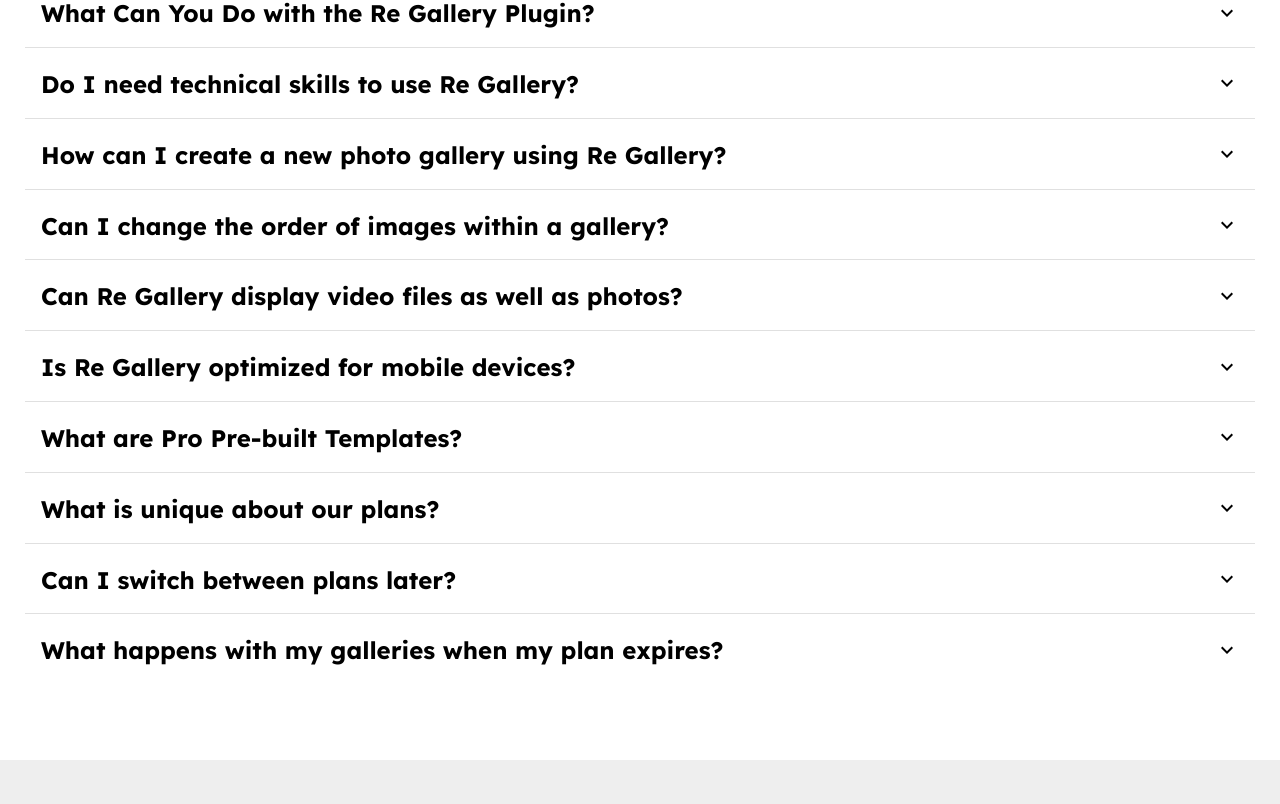
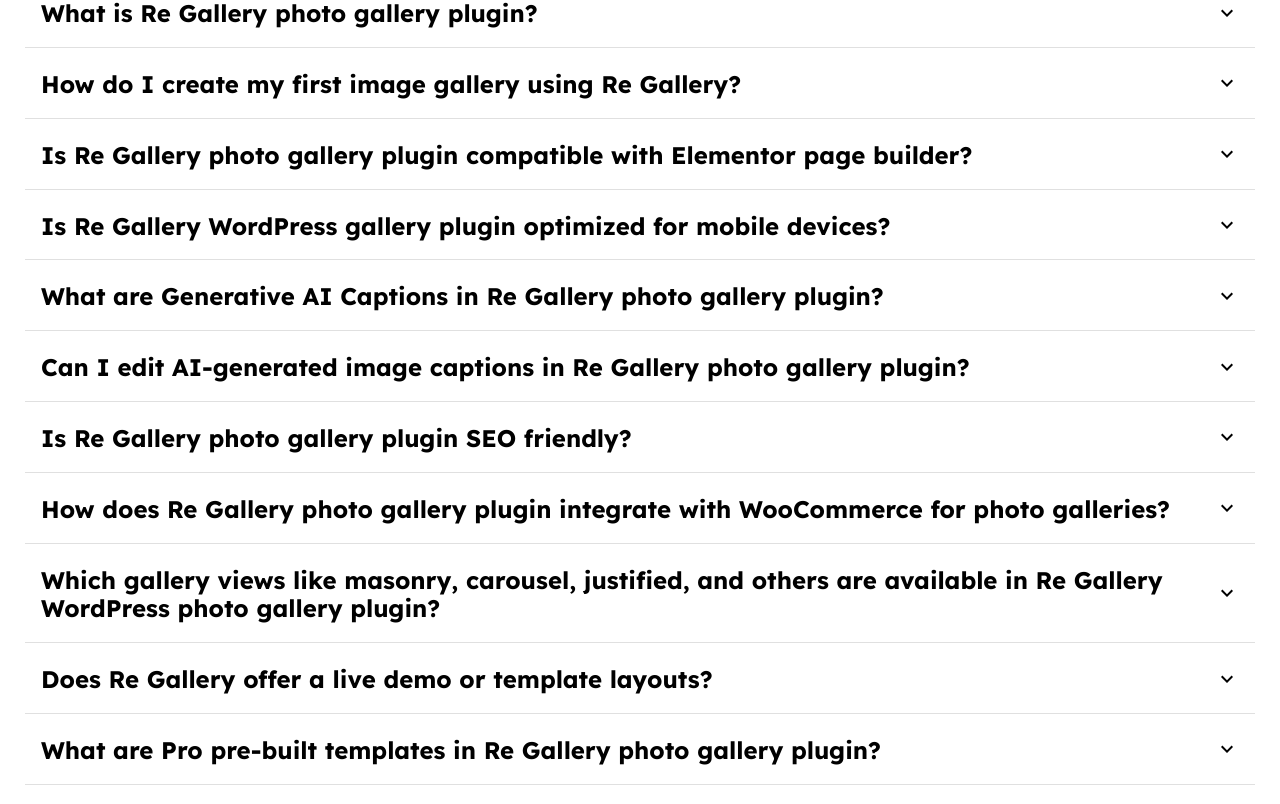
Before and after one commit to GrigorHarutyunian/regallery, a React (Vite) app: page / in a window 1280 px wide. Shown: the part 5016-5820 px from the top of the page. Built offline with nearby package versions, Linux system fonts and the light colour scheme.

Commit message:
changed faq + changed some texts and links in demo and views data

```diff
--- a/src/components/demo/demo-data.tsx
+++ b/src/components/demo/demo-data.tsx
@@ -60,7 +60,7 @@ export const dataDemo = [
     title: "Justified",
     description:
       "Display images in clean, evenly-aligned rows, automatically adjusted to fit the width for a sleek and balanced layout.",
-    demoPath: "https://regallery.team/core/reacg/smart-rows/",
+    demoPath: "https://regallery.team/core/justified/",
     path: (
       <g
         xmlns="http://www.w3.org/2000/svg"
--- a/src/components/faq/faq-data.tsx
+++ b/src/components/faq/faq-data.tsx
@@ -1,82 +1,128 @@
 export const faqData = [
   {
-    title: "What Can You Do with the Re Gallery Plugin?",
+    title: "What is Re Gallery photo gallery plugin?",
     description:
-      "The Re Gallery plugin helps you create attractive photo galleries on your website. You can display your photos in a neat and appealing manner. This applies to photographers, businesses showcasing products, and individuals sharing personal memories.",
+      "Re Gallery is a responsive WordPress photo gallery plugin that lets you easily create image galleries in WordPress with drag-and-drop tools, AI-generated image captions, and pre-designed gallery templates. It's compatible with major page builders like Gutenberg, Elementor, WPBakery, and Divi, and supports WooCommerce photo gallery integration for eCommerce sites.",
     panelId: "panel1",
     summeryID: "panel1bh-header",
   },
   {
-    title: "Do I need technical skills to use Re Gallery?",
+    title: "How do I create my first image gallery using Re Gallery?",
     description:
-      "The design allows anyone to easily create and manage stunning photo galleries on their website, making it user-friendly.",
+      "Go to Re Gallery > Add New Gallery in your WordPress dashboard. Upload images using the drag and drop interface, choose a pre-designed gallery template, customize with AI captions, hover effects, or lightbox, then insert it into any page using shortcode or your page builder (Gutenberg, Elementor, WPBakery, Divi).",
     panelId: "panel2",
     summeryID: "panel2bh-header",
   },
   {
-    title: "How can I create a new photo gallery using Re Gallery?",
-    description: (
-      <span>
-        To make a new photo gallery with Re Gallery, go to your WordPress
-        dashboard. Click on Re Gallery and select `Add New Gallery.` <br></br>{" "}
-        Easily upload your photos, organize them, customize settings, and
-        display the gallery on your website with the Re Gallery widget.{" "}
-        <br></br>
-        Compatible with popular builders like Gutenberg, Elementor, and Divi.
-        Just add a shortcode to your site.
-      </span>
-    ),
+    title:
+      "Is Re Gallery photo gallery plugin compatible with Elementor page builder?",
+    description:
+      "Re Gallery works seamlessly with Gutenberg, Elementor, Divi, and WPBakery Page Builder, allowing for flexible gallery integration across different platforms",
     panelId: "panel3",
     summeryID: "panel3bh-header",
   },
   {
-    title: "Can I change the order of images within a gallery?",
+    title:
+      "Is Re Gallery WordPress gallery plugin optimized for mobile devices?",
     description:
-      "Yes, you can easily customize the order of images within a gallery. Simply drag and drop the images to rearrange them as you prefer.",
+      "Yes, Re Gallery is fully mobile-optimized. All responsive photo galleries automatically adjust to fit any screen size, ensuring a smooth user experience on smartphones, tablets, and desktops. Gallery views like mosaic, justified, masonry, thumbnails, cards, carousel, cube, and slideshow are designed to be fully responsive, making Re Gallery perfect for creating mobile-friendly WordPress sites.",
     panelId: "panel4",
     summeryID: "panel4bh-header",
   },
 
   {
-    title: "Can Re Gallery display video files as well as photos?",
+    title:
+      "What are Generative AI Captions in Re Gallery photo gallery plugin?",
     description:
-      "Yes, Re Gallery supports both photos and video files. You can upload and show videos with your photos on your website for a more interactive multimedia experience.",
+      "Generative AI Captions in Re Gallery automatically create image titles, descriptions, and alt text using AI. This feature helps improve SEO, accessibility, and user engagement. It’s built into the plugin and works seamlessly with your responsive photo gallery, pre-designed templates, and is fully compatible with WordPress page builders.",
     panelId: "panel5",
     summeryID: "panel5bh-header",
   },
   {
-    title: "Is Re Gallery optimized for mobile devices?",
+    title:
+      "Can I edit AI-generated image captions in Re Gallery photo gallery plugin?",
     description:
-      "Yes, the plugin is fully responsive, ensuring your galleries look amazing on all devices.",
+      "Yes, you can fully edit the AI-generated image captions in Re Gallery. After generating a title, description, and alt text using the built-in AI tool, you can customize the content to better fit your responsive photo gallery.",
     panelId: "panel6",
     summeryID: "panel6bh-header",
   },
   {
-    title: "What are Pro Pre-built Templates?",
+    title: "Is Re Gallery photo gallery plugin SEO friendly?",
     description:
-      "Pro Pre-built Templates are designed to help you quickly and easily create beautiful, professional-looking galleries without starting from scratch. These templates save you time by offering ready-made layouts that can be customized to suit your style and needs.",
+      "Yes, Re Gallery is highly SEO friendly. Its AI-generated image captions automatically create descriptive titles, alt text, and descriptions for your images, which improves search engine visibility. Combined with responsive photo galleries and optimized mobile galleries, this helps your WordPress site rank better.",
     panelId: "panel7",
     summeryID: "panel7bh-header",
   },
   {
-    title: "What is unique about our plans?",
+    title:
+      "How does Re Gallery photo gallery plugin integrate with WooCommerce for photo galleries?",
     description:
-      "We offer more than just pro features-we provide ideas and inspiration. For only $10 (originally $25) with the 6-month plan, or $15 (originally $35) with the 1-year plan, you can create unique galleries. This offer saves you both time and money.",
+      "Re Gallery integrates smoothly with WooCommerce, allowing you to create beautiful, responsive photo galleries for your products. It includes features like lightbox viewing, hover effects, AI-generated image captions, and customizable gallery layouts such as masonry, mosaic, justified, thumbnails, carousel, cards, slideshow, and cube. These tools help make your product galleries more engaging, mobile-optimized, and SEO-friendly, delivering a better shopping experience for your customers.",
     panelId: "panel8",
     summeryID: "panel8bh-header",
   },
   {
-    title: "Can I switch between plans later?",
+    title:
+      "Which gallery views like masonry, carousel, justified, and others are available in Re Gallery WordPress photo gallery plugin?",
     description:
-      "Sure, you can! Please send us an inquiry at regalleryteam@gmail.com, and we’ll get back to you as soon as possible.",
+      "Re Gallery supports multiple gallery views including mosaic, thumbnails, masonry, justified, carousel, slideshow, cube and cards layouts. All views are fully responsive and mobile-optimized. Besides these layouts, Re Gallery offers features like Live Demo, AI-generated image captions, WooCommerce photo gallery integration, pre-designed gallery templates, and customizable gallery styles to help you create professional and engaging photo galleries in WordPress.",
     panelId: "panel9",
     summeryID: "panel9bh-header",
   },
   {
-    title: "What happens with my galleries when my plan expires?",
+    title: "Does Re Gallery offer a live demo or template layouts?",
     description:
-      "When your plan expires, you will still have access to the galleries where you have applied pro templates. However, we regularly add new templates, and if you do not renew your plan, you will not be able to access pro templates.",
+      "Yes, Re Gallery provides a live demo feature that allows you to see changes in real-time as you adjust settings, offering a dynamic preview of your photo gallery.",
     panelId: "panel10",
     summeryID: "panel10bh-header",
   },
+  {
+    title:
+      "What are Pro pre-built templates in Re Gallery photo gallery plugin?",
+    description:
+      "Pro pre-built templates are professionally designed, ready-to-use gallery templates included in the premium plans of the Re Gallery plugin. These templates allow you to quickly create stunning, responsive photo galleries with customizable layouts, hover effects, and lightbox features. They save you time and work perfectly with popular WordPress page builders.",
+    panelId: "panel11",
+    summeryID: "panel11bh-header",
+  },
+  {
+    title:
+      "Can Re Gallery  photo gallery plugin display video files as well as photos?",
+    description:
+      "Yes, Re Gallery allows you to display both videos and photos together in one gallery. You can easily combine images and videos to create dynamic, engaging responsive photo galleries. Plus, it integrates smoothly with WordPress posts and pages, letting you showcase mixed media galleries dynamically across your site.",
+    panelId: "panel12",
+    summeryID: "panel12bh-header",
+  },
+  {
+    title:
+      "What plans do you offer for Re Gallery WordPress photo gallery plugin?",
+    description: (
+      <>
+        Re Gallery offers flexible pricing plans, including a free version with
+        essential features and multiple premium plans with advanced options like
+        <b>
+          {" "}
+          WooCommerce photo gallery integration, AI-generated image captions,
+          customizable gallery layouts
+        </b>
+        , and access to<b> Pro pre-built templates</b>. Plans vary based on the
+        number of sites and include options for annual subscriptions.
+      </>
+    ),
+    panelId: "panel13",
+    summeryID: "panel13bh-header",
+  },
+  {
+    title:
+      "What happens to my galleries when my Re Gallery plugin plan expires?",
+    description: (
+      <>
+        If your<b> Re Gallery plugin</b> plan expires, your galleries will
+        continue to function normally on your WordPress site. However, you will
+        lose access to premium features.
+      </>
+    ),
+
+    panelId: "panel14",
+    summeryID: "panel14bh-header",
+  },
 ];
--- a/src/components/views/views-data-subMenu.tsx
+++ b/src/components/views/views-data-subMenu.tsx
@@ -392,7 +392,7 @@ Ideal for portfolio sites, product galleries, and image-heavy blogs.`,
     imgUrl: SmartRows,
     idView: 889,
     description:
-      "The Justified in Re Gallery lets you showcase images or videos with detailed descriptions and clickable buttons. Perfect for bloggers, eCommerce shop owners, content creators who want to tell a story, highlight products, or guide visitors to take the next step.",
+      "The Justified gallery view displays images in full-width rows while preserving their original aspect ratios. This layout ensures a modern look without cropping, making it ideal for portfolios and eCommerce galleries.",
     svgPath: (
       <g
         fill={"#ffffff91"}
@@ -410,7 +410,7 @@ Ideal for portfolio sites, product galleries, and image-heavy blogs.`,
       {
         title: "Smart Rows",
         description:
-          "The Smart Rows template in ReGallery arranges your images in evenly aligned horizontal rows, intelligently adjusting their dimensions for a balanced and seamless gallery display. Ideal for photographers, bloggers.",
+          "The Smart Rows template in Re Gallery arranges your images in evenly aligned horizontal rows, intelligently adjusting their dimensions for a balanced and seamless gallery display. Ideal for photographers, bloggers.",
         imgUrl: SmartRows,
         path: "https://regallery.team/core/reacg/smart-rows/",
       },
```
